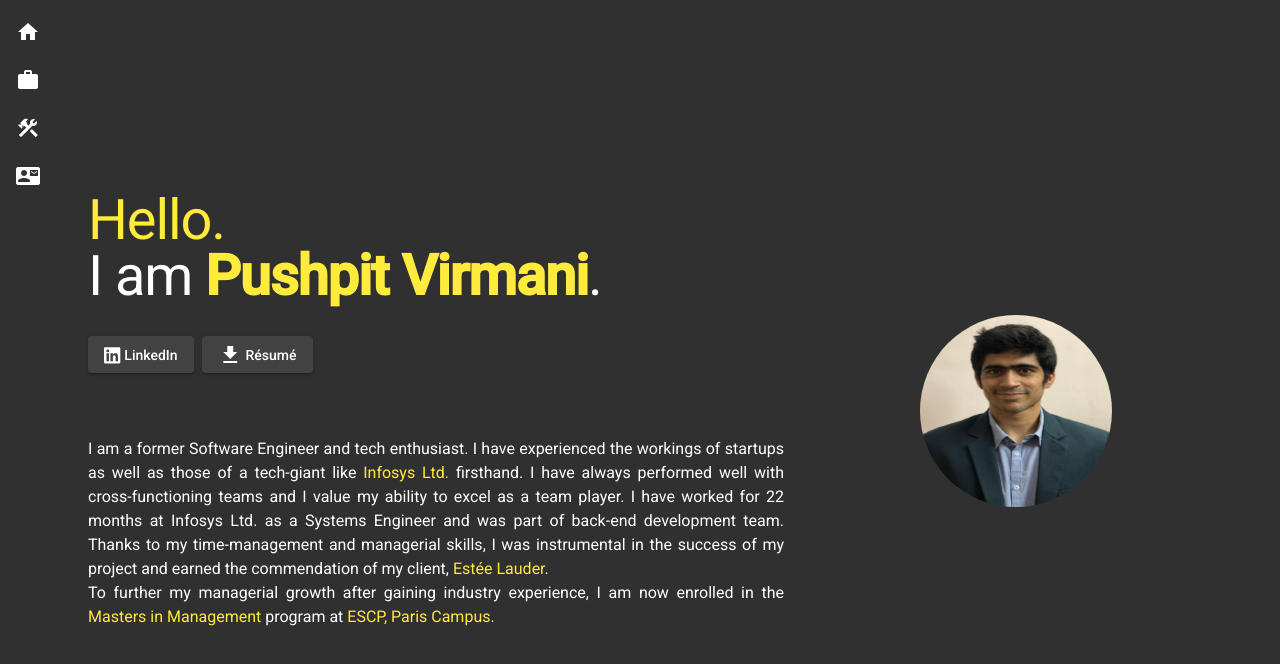
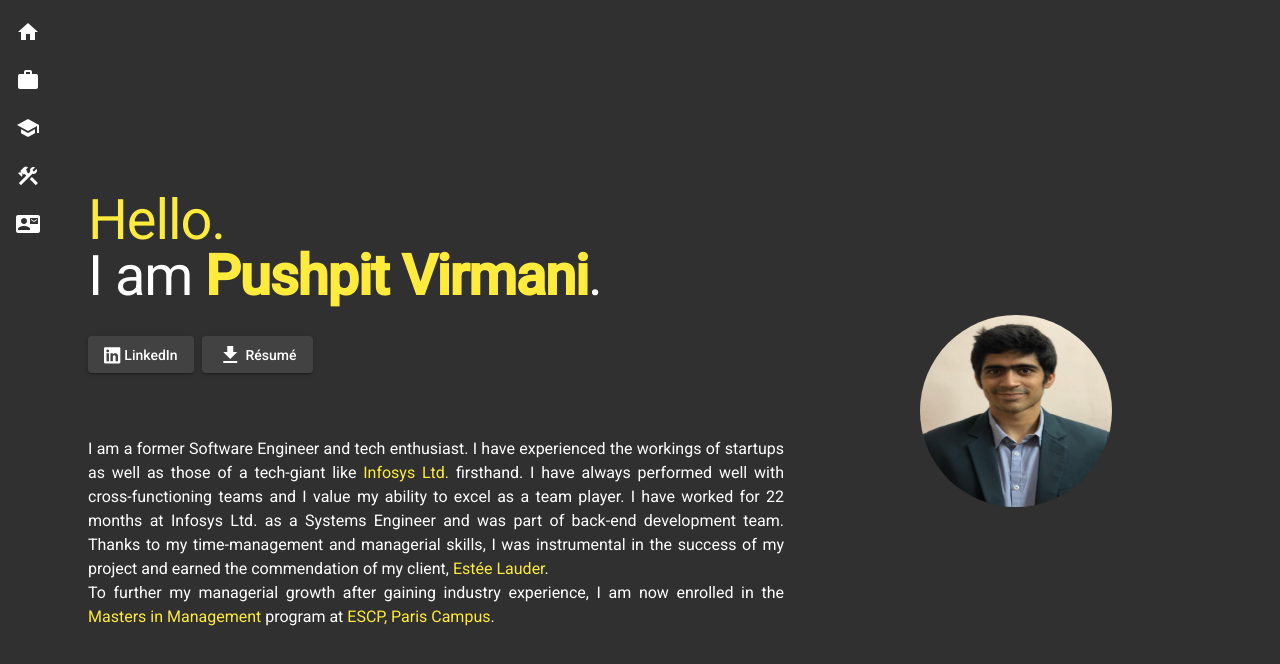
Before and after one commit to Pushpit-Virmani/PushpitVirmani_Resume, an Angular app: page / in a window 1280 px wide. Shown: the top 664 px of the page. Built offline with nearby package versions, Linux system fonts and the light colour scheme.

Commit message:
[feature/education] Added link to the /education route in the sidenav.

```diff
--- a/src/app/components/sidenav-links/sidenav-links.component.html
+++ b/src/app/components/sidenav-links/sidenav-links.component.html
@@ -30,6 +30,24 @@
       [ngClass]="{ 'mr-4': shouldDisplayLabels }"
     >
       work
+    </mat-icon>
+    <span *ngIf="shouldDisplayLabels" class="align-bottom mat-body-2 mr-6">
+      My Work
+    </span>
+  </a>
+  <a
+    mat-list-item
+    [matTooltip]="'My Education'"
+    [matTooltipPosition]="'right'"
+    [routerLink]="['/education']"
+    class="inline-block"
+  >
+    <mat-icon
+      [color]="'primary'"
+      class="align-middle"
+      [ngClass]="{ 'mr-4': shouldDisplayLabels }"
+    >
+      school
     </mat-icon>
     <span *ngIf="shouldDisplayLabels" class="align-bottom mat-body-2 mr-6">
       My Work
```
